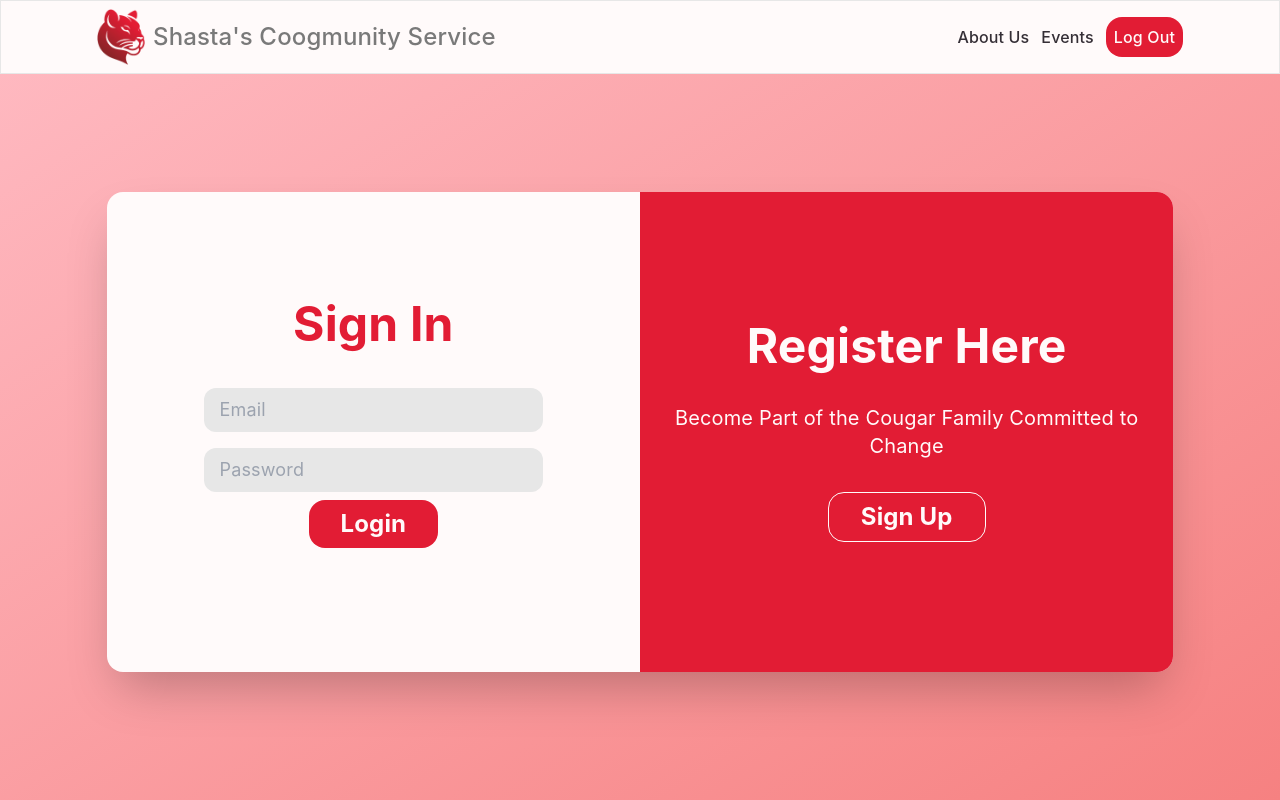
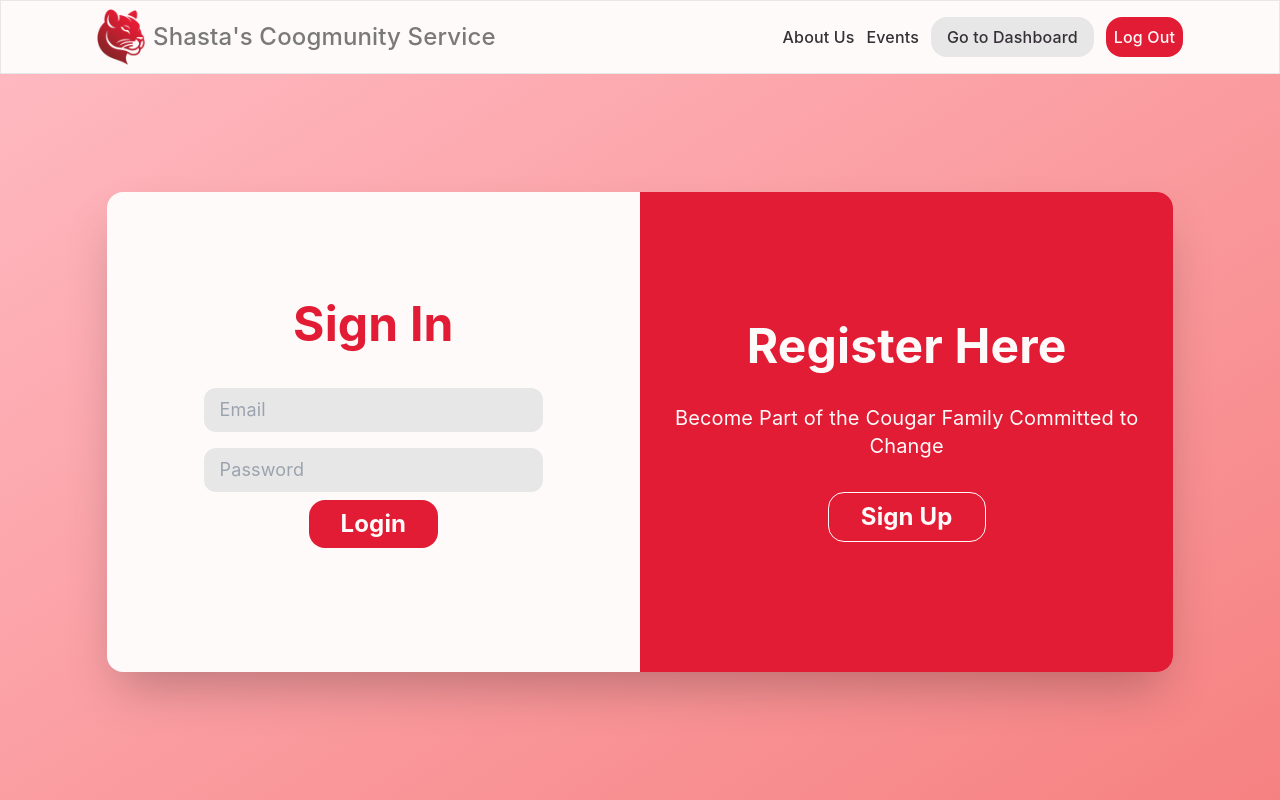
Before and after one commit to angieluvss/volunteer-fullstack, a React (Create React App) app in the folder frontend/: page /login in a window 1280 px wide. Built offline with nearby package versions, Linux system fonts and the light colour scheme; sample sign-in values are in the browser's storage.

Commit message:
Added "Go To Dashboard" button to NavBar

```diff
--- a/frontend/src/App.js
+++ b/frontend/src/App.js
@@ -16,19 +16,27 @@ import Notifications from './pages/notifs';
 import Verification from './pages/Verification';
 
 function App() {
-  const [token, setToken] = useState(localStorage.getItem('token')); // Holds user token for authentication
+  const [token, setToken] = useState(null); // Holds user token for authentication
+  const [role, setRole] = useState(null); // Holds user role (admin/volunteer)
   const [volunteerFormCompleted, setVolunteerFormCompleted] = useState(false);
   const [adminSetupCompleted, setAdminSetupCompleted] = useState(false);
 
-  // Handle token updates (e.g., after login or logout)
+  // Check token and role on initial load
   useEffect(() => {
     const storedToken = localStorage.getItem('token');
-    if (storedToken) {
+    const storedRole = localStorage.getItem('role'); // Assuming role is also stored in localStorage
+    if (storedToken && storedRole) {
       setToken(storedToken);
-    } else {
-      setToken(null); // Clear token if not found
+      setRole(storedRole);  // Set role if available
     }
   }, []);
+
+  const handleLogout = () => {
+    setToken(null);
+    setRole(null);
+    localStorage.removeItem('token');
+    localStorage.removeItem('role');
+  };
 
   return (
     <ThemeProvider theme={theme}>
@@ -36,31 +44,37 @@ function App() {
       <Router>
         <NavBar
           token={token}
+          role={role}  // Pass role to the NavBar
           setToken={setToken}
+          setRole={setRole}
           volunteerFormCompleted={volunteerFormCompleted}
           setVolunteerFormCompleted={setVolunteerFormCompleted}
           adminSetupCompleted={adminSetupCompleted}
           setAdminSetupCompleted={setAdminSetupCompleted}
+          handleLogout={handleLogout}  // Added logout handling
         />
         <Routes>
           <Route path="/" element={<Home />} />
-          <Route path="/login" element={<Login setToken={setToken} />} />
-          <Route path="/register" element={<Register setToken={setToken} />} />
+          <Route path="/login" element={<Login setToken={setToken} setRole={setRole} />} />
+          <Route path="/register" element={<Register setToken={setToken} setRole={setRole} />} />
 
           {/* Protected Routes */}
           <Route
             path="/admin-dashboard"
-            element={token ? <AdminDashboard token={token} setToken={setToken} /> : <Navigate to="/login" />}
+            element={token && role === 'admin' ? <AdminDashboard token={token} /> : <Navigate to="/login" />}
           />
           <Route
             path="/volunteer-dashboard"
-            element={token ? <VolunteerDashboard /> : <Navigate to="/login" />}
+            element={token && role === 'volunteer' ? <VolunteerDashboard /> : <Navigate to="/login" />}
+          />
+          <Route
+            path="/volunteermanagmentform"
+            element={token ? <Volunteermanagmentform setVolunteerFormCompleted={setVolunteerFormCompleted} /> : <Navigate to="/login" />}
           />
 
           <Route path="/volunteer-history" element={<VolunteerHistory />} />
           <Route path="/volcards" element={<VolunteerMatchingForm />} />
-          <Route path="/volunteermanagmentform" element={ <Volunteermanagmentform setVolunteerFormCompleted={setVolunteerFormCompleted} />} />
-          <Route path="/eventmanagmentform" element={ <EventForm setAdminSetupCompleted={setAdminSetupCompleted} />} />
+          <Route path="/eventmanagmentform" element={<EventForm setAdminSetupCompleted={setAdminSetupCompleted} />} />
           <Route path="/notifs" element={<Notifications />} />
           <Route path="/verify" element={<Verification setAdminSetupCompleted={setAdminSetupCompleted} />} />
         </Routes>
--- a/frontend/src/components/NavBar.jsx
+++ b/frontend/src/components/NavBar.jsx
@@ -4,7 +4,7 @@ import { Bars3BottomRightIcon, DocumentChartBarIcon, XMarkIcon } from '@heroicon
 import { assets } from '../assets/assets';
 import { useNavigate, useLocation } from 'react-router-dom';
 
-const NavBar = ({ token, setToken, volunteerFormCompleted, adminSetupCompleted, setVolunteerFormCompleted, setAdminSetupCompleted }) => {
+const NavBar = ({ token, role, setToken, setRole, volunteerFormCompleted, adminSetupCompleted, setVolunteerFormCompleted, setAdminSetupCompleted }) => {
     const navigate = useNavigate();
     const location = useLocation();
 
@@ -20,8 +20,7 @@ const NavBar = ({ token, setToken, volunteerFormCompleted, adminSetupCompleted,
         console.log(`Scrolling to: ${section}`);
         setIsScrolling(true);
         scroller.scrollTo(section, {
-            containerId: 'scroll-container',
-        });
+            containerId: 'scroll-container' });
         setTimeout(() => {
             setIsScrolling(false);
             setActiveSection(section);
@@ -59,10 +58,8 @@ const NavBar = ({ token, setToken, volunteerFormCompleted, adminSetupCompleted,
     // Handle manual scroll events and update active section
     const handleScroll = () => {
         if (isScrolling) return;
-
         const sections = document.querySelectorAll('.snap-start');
         let foundActiveSection = false;
-
         sections.forEach((section, index) => {
             const rect = section.getBoundingClientRect();
             if (rect.top >= 0 && rect.top <= window.innerHeight / 2 && !foundActiveSection) {
@@ -80,14 +77,12 @@ const NavBar = ({ token, setToken, volunteerFormCompleted, adminSetupCompleted,
         if (scrollContainer) {
             scrollContainer.addEventListener('scroll', handleScroll);
         }
-
         return () => {
             if (scrollContainer) {
                 scrollContainer.removeEventListener('scroll', handleScroll);
             }
         };
     }, [isScrolling]);
-
 
     return (
         <nav className='bg-snow border border-light_gray fixed w-full z-50'>
@@ -113,26 +108,44 @@ const NavBar = ({ token, setToken, volunteerFormCompleted, adminSetupCompleted,
                     <div className='flex flex-col md:flex-row md:gap-3'>
                         { token ? (
                             <>
+                                {/* Dashboard Button */}
                                 {
-                                    token.role === 'admin' && adminSetupCompleted && (
+                                    role === 'admin' && adminSetupCompleted && (
                                         <button onClick={() => navigate('/admin-dashboard')} className={`mb-6 mx-6 md:m-0 mr-auto font-medium text-2xl md:text-base font-[Inter] ${location.pathname === '/admin-dashboard' ? 'text-shasta_red underline' : 'text-lava_black hover:text-shasta_red hover:underline'}`}>Admin Dashboard</button>
                                     )
                                 }
                                 {
-                                    token.role === 'volunteer' && volunteerFormCompleted && (
+                                    role === 'volunteer' && volunteerFormCompleted && (
                                         <button onClick={() => navigate('/volunteer-dashboard')} className={`mb-6 mx-6 md:m-0 mr-auto font-medium text-2xl md:text-base font-[Inter] ${location.pathname === '/volunteer-dashboard' ? 'text-shasta_red underline' : 'text-lava_black hover:text-shasta_red hover:underline'}`}>Volunteer Dashboard</button>
                                     )
                                 }
+                                {/* Go to Dashboard Button */}
+                                <div className='mb-6 mx-6 md:m-0'>
+                                    <button
+                                        onClick={() => {
+                                            if (role === 'admin') {
+                                                navigate('/admin-dashboard');
+                                            } else if (role === 'volunteer') {
+                                                navigate('/volunteer-dashboard');
+                                            }
+                                        }}
+                                        className='btn static font-medium text-2xl md:text-base font-[Inter] text-lava_black bg-light_gray py-2 px-4 rounded-2xl hover:bg-shasta_red hover:text-snow'>
+                                        Go to Dashboard
+                                    </button>
+                                </div>
+                                {/* Log Out Button */}
                                 <div className='mb-6 mx-6 md:m-0'>
                                     <button
                                         onClick={() => {
                                             setToken(null); // Set token to null to log out
-                                        setVolunteerFormCompleted(false); // Reset volunteer form completion status
-                                        setAdminSetupCompleted(false); // Reset admin setup completion status
+                                            setRole(null);  // Clear the role on logout
+                                            setVolunteerFormCompleted(false);
+                                            setAdminSetupCompleted(false);
+                                            localStorage.removeItem('token'); // Clear the token from localStorage
+                                            localStorage.removeItem('role');  // Clear the role from localStorage
                                             navigate('/'); // Redirect to home page
                                         }}
-                                    className='btn static font-medium text-2xl md:text-base font-[Inter] bg-shasta_red text-snow rounded-2xl p-2 ml-auto hover:bg-gradient-to-r from-shasta_red to-persian_plum'
-                                    >
+                                        className='btn static font-medium text-2xl md:text-base font-[Inter] bg-shasta_red text-snow rounded-2xl p-2 ml-auto hover:bg-gradient-to-r from-shasta_red to-persian_plum'>
                                         Log Out
                                     </button>
                                 </div>
--- a/frontend/src/pages/Login.jsx
+++ b/frontend/src/pages/Login.jsx
@@ -2,9 +2,9 @@ import React, { useState } from 'react';
 import axios from 'axios';
 import { useNavigate } from 'react-router-dom';
 
-const Login = ({ setToken }) => {
-  const [email, setEmail] = useState(''); // Directly using email state
-  const [password, setPassword] = useState(''); // Directly using password state
+const Login = ({ setToken, setRole }) => {
+  const [email, setEmail] = useState('');
+  const [password, setPassword] = useState('');
   const [error, setError] = useState('');
   const navigate = useNavigate();
 
@@ -14,16 +14,18 @@ const Login = ({ setToken }) => {
       const res = await axios.post('http://localhost:4000/api/auth/login', { email, password });
       const { token, role } = res.data;
 
-      // Store the token in localStorage
+      // Store the token and role in localStorage
       localStorage.setItem('token', token);
+      localStorage.setItem('role', role);
 
-      // Set the token in the app state
+      // Set the token and role in the app state
       setToken(token);
+      setRole(role);
 
       // Redirect based on role (admin or volunteer)
       if (role === 'admin') {
         navigate('/admin-dashboard');
-      } else {
+      } else if (role === 'volunteer') {
         navigate('/volunteer-dashboard');
       }
     } catch (err) {
```
Lines whose indentation alone changed are shown as unchanged.
